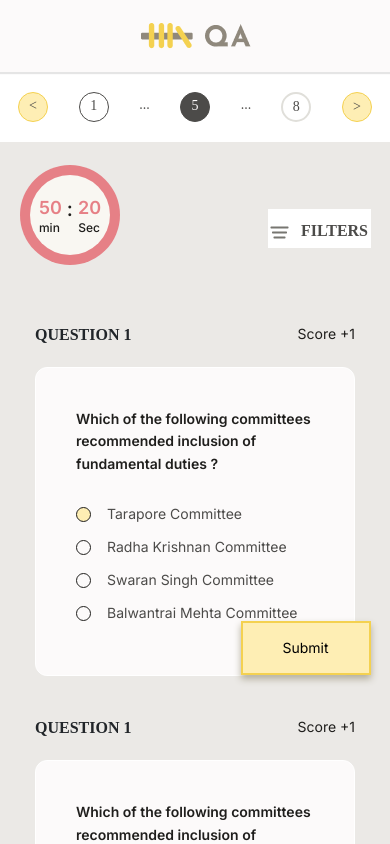
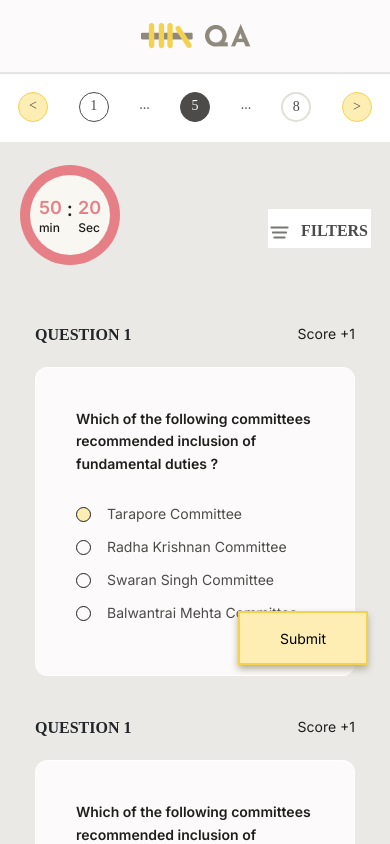
Before and after one commit to divyasab/assessment_platform, a Next.js app: page /assessment in a window 390 px wide. Shown: the top 844 px of the page. Built offline with nearby package versions, Linux system fonts and the light colour scheme; a web font is replaced by a local one.

Commit message:
I did some chenges in submit button

```diff
--- a/app/globals.css
+++ b/app/globals.css
@@ -173,9 +173,9 @@ body{
         margin:0px 0px 9px 72px ;
         padding: 12px 35px;
         position: fixed;
-        right: 5%;
+        right: 22px;
         z-index: 1000;
-        bottom: 19%;
+        bottom: 170px;
         border: 2px solid  #F4D150;
         background-color:  #FEEEB4;
         box-shadow: 0px 4px 7px 0px #B3AE9C;
```
